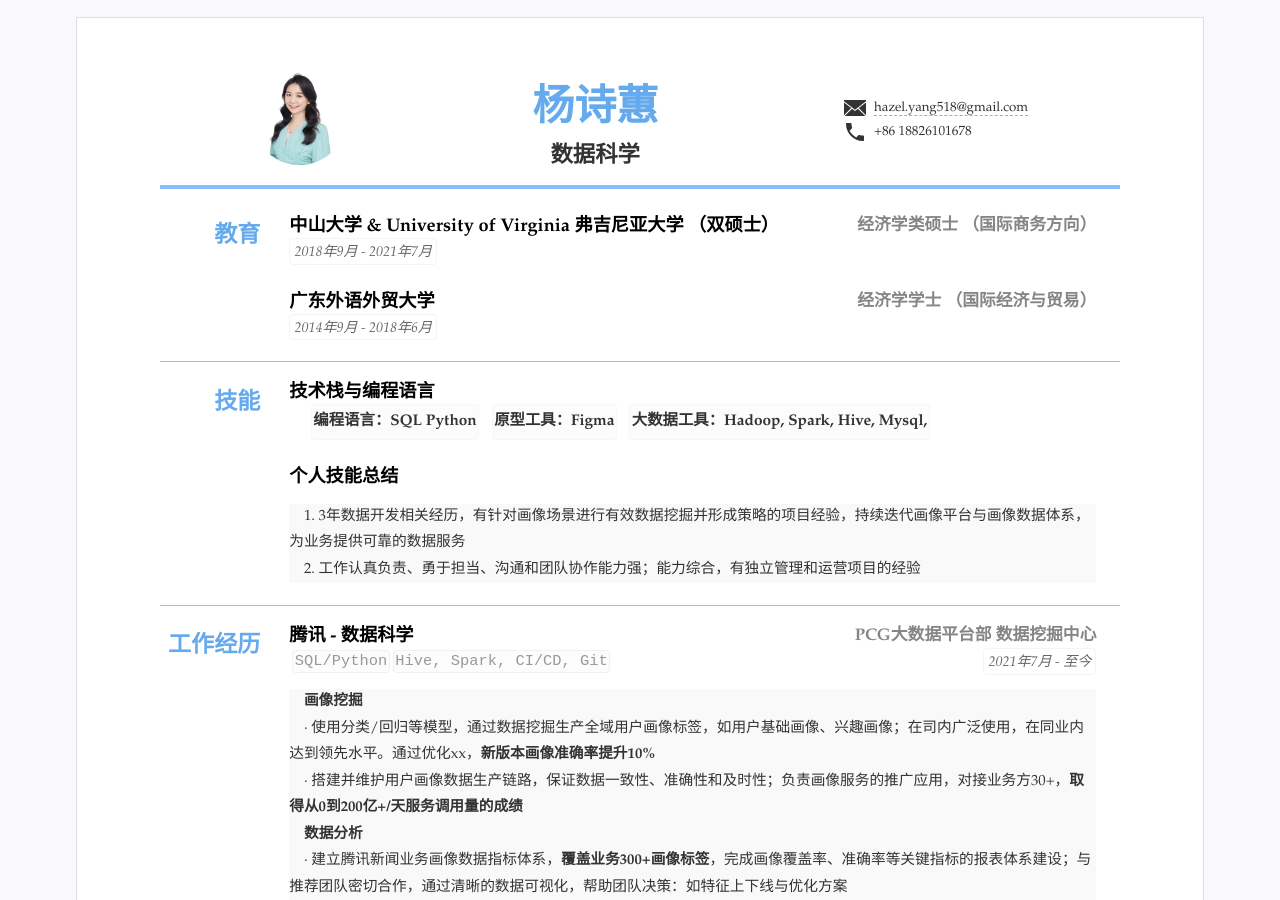
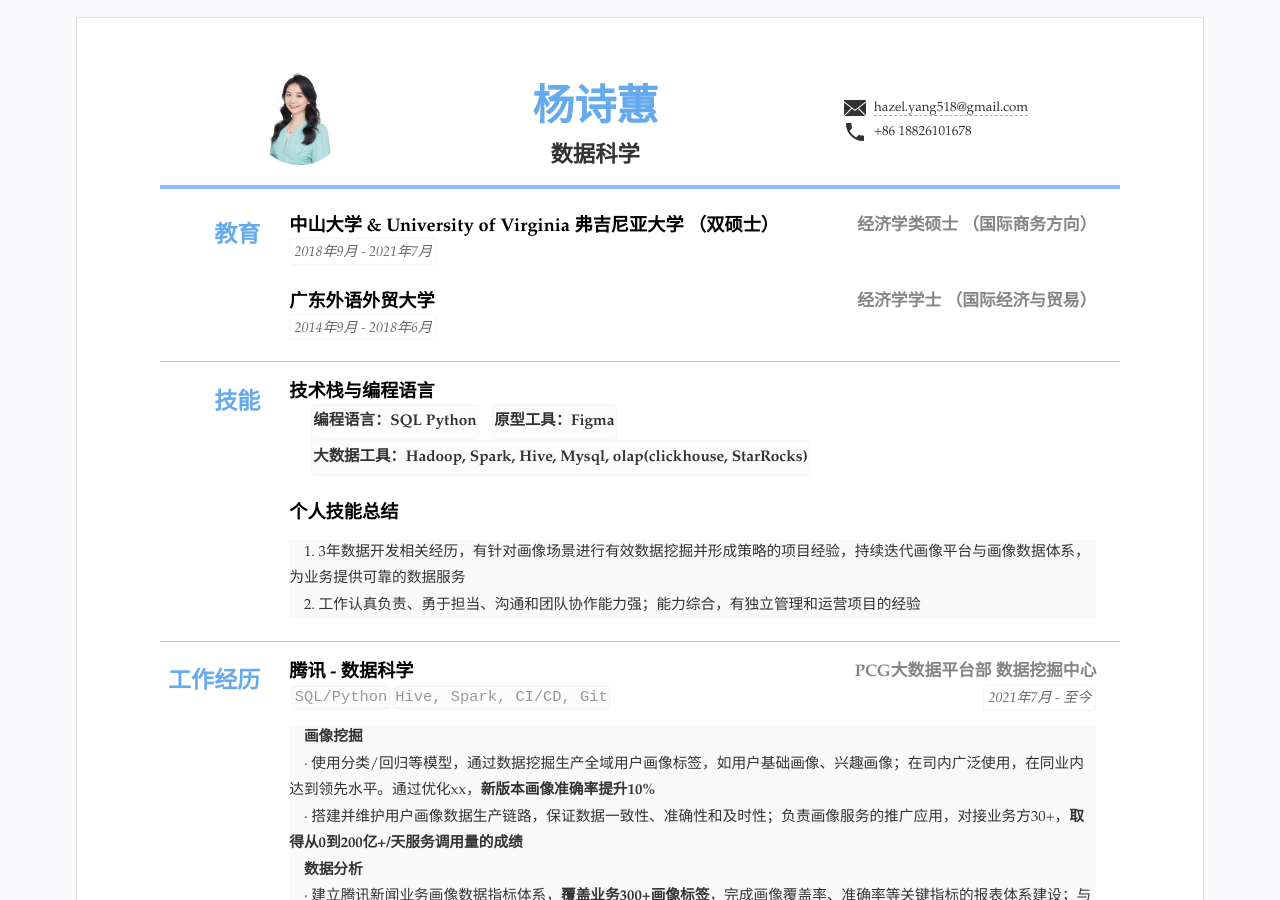
Before and after one commit to kuailexiaoshenxian/cn-wx-cv, a Jekyll site: the page built from index.html, in a window 1280 px wide and 900 px high. Built offline with Jekyll 4.4.1, drawn with Linux system fonts in a browser that asks for light colours.

Commit message:
Update resume.yml

```diff
--- a/_data/resume.yml
+++ b/_data/resume.yml
@@ -50,7 +50,7 @@ main: #简历主要内容，
     - 编程语言：SQL Python
     - 原型工具：Figma
     # - 数据可视化：Power BI, Tableau
-    - 大数据工具：Hadoop, Spark, Hive, Mysql,
+    - 大数据工具：Hadoop, Spark, Hive, Mysql, olap(clickhouse, StarRocks)
   - title: 个人技能总结
 
     detail:  1. 3年数据开发相关经历，有针对画像场景进行有效数据挖掘并形成策略的项目经验，持续迭代画像平台与画像数据体系，为业务提供可靠的数据服务 <br>  &nbsp &nbsp
```
